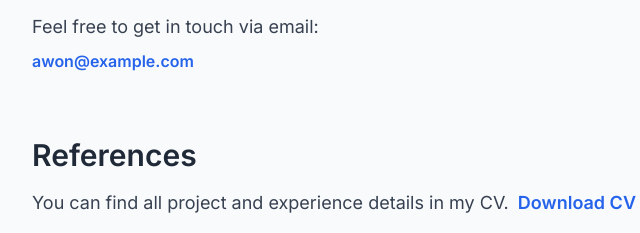
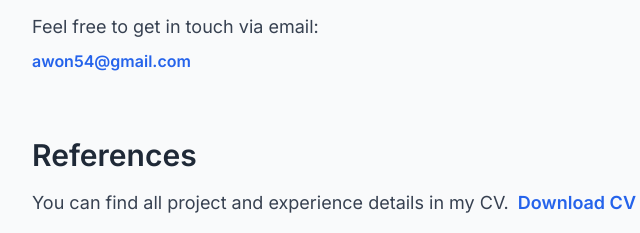
Before and after one commit to logic-loomer/logic-loomer.github.io, a plain HTML site: page index.html in a window 1280 px wide. Shown: the part 782-1015 px from the top of the page, 64-704 px from the left. Drawn offline with nearby package versions, Linux system fonts and the light colour scheme.

Commit message:
Update index.html

```diff
--- a/index.html
+++ b/index.html
@@ -58,7 +58,7 @@
         <p class="text-lg text-gray-700 mb-2">
           Feel free to get in touch via email:
         </p>
-        <a href="mailto:awon@example.com" class="text-blue-600 font-semibold hover:underline">awon@example.com</a>
+        <a href="mailto:awon54@gmail.com" class="text-blue-600 font-semibold hover:underline">awon54@gmail.com</a>
       </section>
 
       <section>
```
